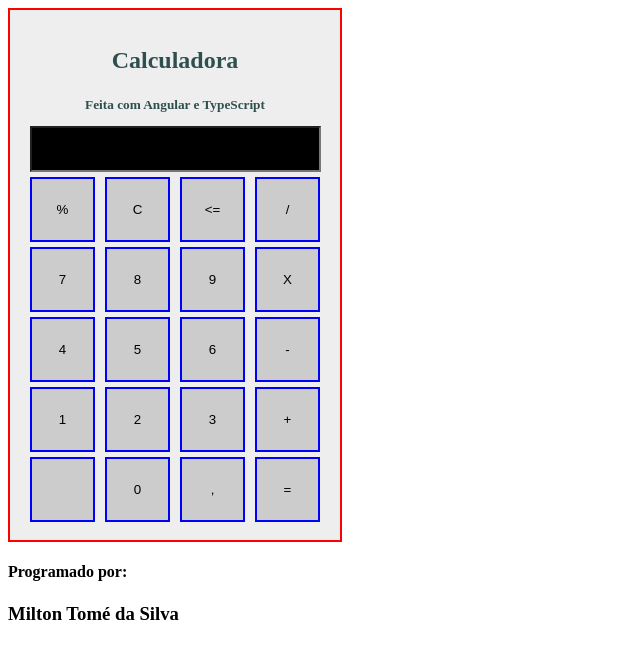
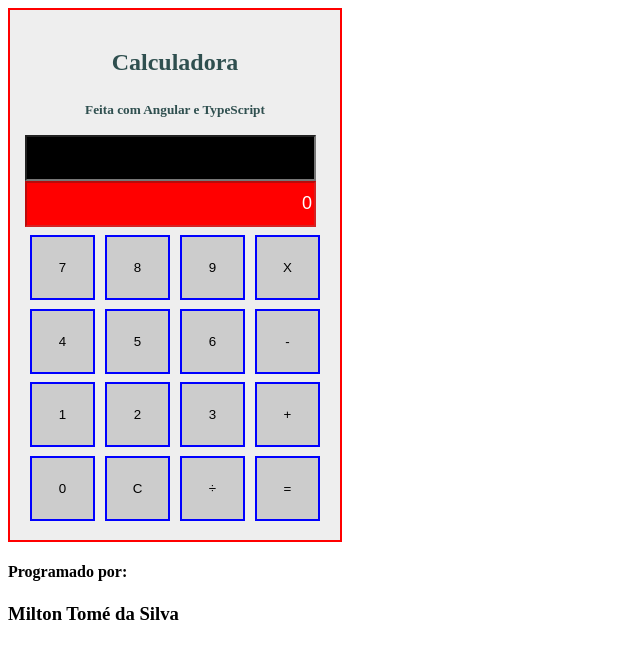
Before and after one commit to MiltonTSilva/calculadora-angular, an Angular app: page / in a window 1280 px wide. Shown: the top 658 px of the page, without its empty margins (0-640 px from the left). Built offline with nearby package versions, Linux system fonts and the light colour scheme.

Commit message:
Finalizado Operação Básica

```diff
--- a/src/app/app.component.html
+++ b/src/app/app.component.html
@@ -2,27 +2,39 @@
 <div class="container">
   <h2>Calculadora</h2>
   <h5>Feita com Angular e TypeScript</h5>
-  <input type="number" />
-  <button class="item" id="item-percente">%</button>
-  <button class="item" id="item-clear">C</button>
-  <button class="item" id="item-back"><=</button>
-  <button class="item" id="item-division">/</button>
-  <button class="item" id="item-seven">7</button>
-  <button class="item" id="item-eight">8</button>
-  <button class="item" id="item-nine">9</button>
-  <button class="item" id="item-multiply">X</button>
-  <button class="item" id="item-for">4</button>
-  <button class="item" id="item-five">5</button>
-  <button class="item" id="item-six">6</button>
-  <button class="item" id="item-subtract">-</button>
-  <button class="item" id="item-one">1</button>
-  <button class="item" id="item-two">2</button>
-  <button class="item" id="item-three">3</button>
-  <button class="item" id="item-four">+</button>
-  <button class="item" id="item-empty"></button>
-  <button class="item" id="item-zero">0</button>
-  <button class="item" id="item-comma">,</button>
-  <button class="item" id="item-equal">=</button>
+  <form>
+    <input type="text" [(ngModel)]="valor" name="valor" />
+    <input
+      type="text"
+      disabled="disabled"
+      [ngStyle]="{ 'background-color': 'red' }"
+      [(ngModel)]="total"
+      name="total"
+    />
+  </form>
+
+  <!-- <button (click)="operacao('%')" class="item" id="item-percente">%</button> -->
+
+  <!-- <button (click)="calcular('<==')" class="item" id="item-back"><==</button> -->
+
+  <button (click)="numero(7)" class="item" id="item-seven">7</button>
+  <button (click)="numero(8)" class="item" id="item-eight">8</button>
+  <button (click)="numero(9)" class="item" id="item-nine">9</button>
+  <button (click)="operacao('X')" class="item" id="item-multiply">X</button>
+  <button (click)="numero(4)" class="item" id="item-for">4</button>
+  <button (click)="numero(5)" class="item" id="item-five">5</button>
+  <button (click)="numero(6)" class="item" id="item-six">6</button>
+  <button (click)="operacao('-')" class="item" id="item-subtract">-</button>
+  <button (click)="numero(1)" class="item" id="item-one">1</button>
+  <button (click)="numero(2)" class="item" id="item-two">2</button>
+  <button (click)="numero(3)" class="item" id="item-three">3</button>
+  <button (click)="operacao('+')" class="item" id="item-four">+</button>
+  <button (click)="numero(0)" class="item" id="item-zero">0</button>
+  <button (click)="limpar('C')" class="item" id="item-clear">C</button>
+  <button (click)="operacao('/')" class="item" id="item-division">÷</button>
+  <!-- <button (click)="calcular('.')" class="item" id="item-ponto">.</button>
+  <button (click)="calcular(',')" class="item" id="item-comma">,</button> -->
+  <button (click)="resultado('=')" class="item" id="item-equal">=</button>
 </div>
 
 <h4>Programado por:</h4>
--- a/src/app/app.component.ts
+++ b/src/app/app.component.ts
@@ -3,8 +3,74 @@ import { Component } from '@angular/core';
 @Component({
   selector: 'app-root',
   templateUrl: './app.component.html',
-  styleUrls: ['./app.component.css']
+  styleUrls: ['./app.component.css'],
 })
 export class AppComponent {
   title = 'calculadora';
+
+  valor: string = '';
+  operador: string = '';
+  valor1: string = '';
+  valor2: string = '';
+  total: number = 0;
+
+  numero(value: number) {
+    if (
+      this.operador == '+' ||
+      this.operador == '-' ||
+      this.operador == 'X' ||
+      this.operador == '/'
+    ) {
+      this.valor2 += value;
+
+      console.log('Valor:' + this.valor);
+      console.log('Valor 2:' + this.valor2);
+    } else {
+      this.valor1 += value;
+
+      console.log('Valor 1:' + this.valor1);
+    }
+
+    this.valor = this.valor1 + this.operador + this.valor2;
+  }
+
+  operacao(value: string) {
+    this.operador = value;
+    this.valor = this.valor1 + this.operador;
+    console.log(value);
+  }
+
+  resultado(value: string) {
+    if (value == '=') {
+      let soma: number = 0;
+      if (this.operador == '+') {
+        this.valor = this.valor1 + '+' + this.valor2;
+        soma = parseFloat(this.valor1) + parseFloat(this.valor2);
+      } else if (this.operador == '-') {
+        this.valor = this.valor1 + '-' + this.valor2;
+        soma = parseFloat(this.valor1) - parseFloat(this.valor2);
+      } else if (this.operador == 'X') {
+        this.valor = this.valor1 + 'X' + this.valor2;
+        soma = parseFloat(this.valor1) * parseFloat(this.valor2);
+      } else if (this.operador == '/') {
+        this.valor = this.valor1 + '/' + this.valor2;
+        soma = parseFloat(this.valor1) / parseFloat(this.valor2);
+      }
+
+      this.total = soma;
+      this.valor1 = this.total.toString();
+      this.valor2 = '';
+
+      console.log('Resultdo:' + this.total.toString());
+    }
+  }
+
+  limpar(value: string) {
+    this.valor = '';
+    this.operador = '';
+    this.valor1 = '';
+    this.valor2 = '';
+    this.total = 0;
+    console.clear();
+  }
 }
```
Also changed, not shown: src/app/app.module.ts (+5 -8 lines).
